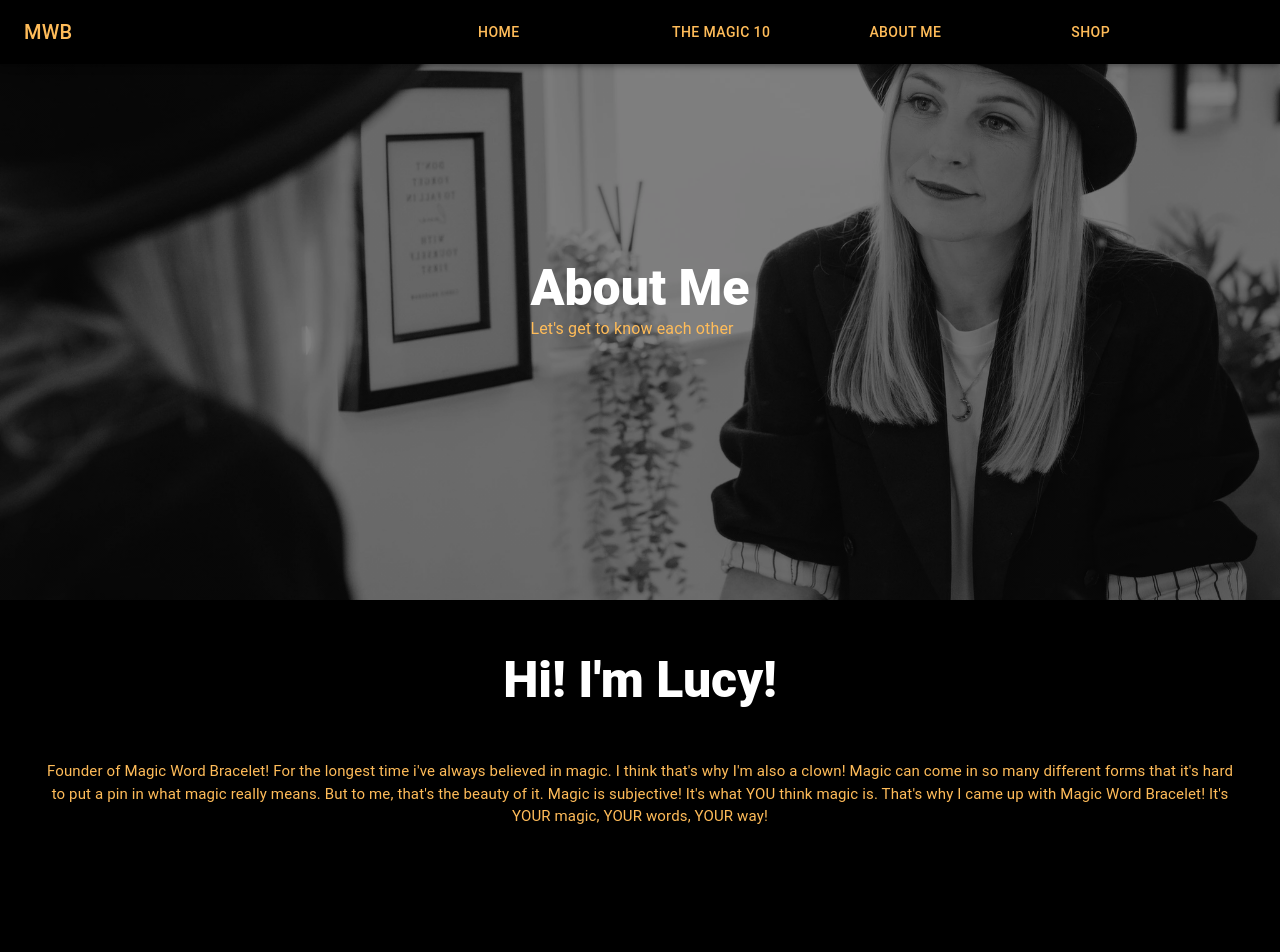
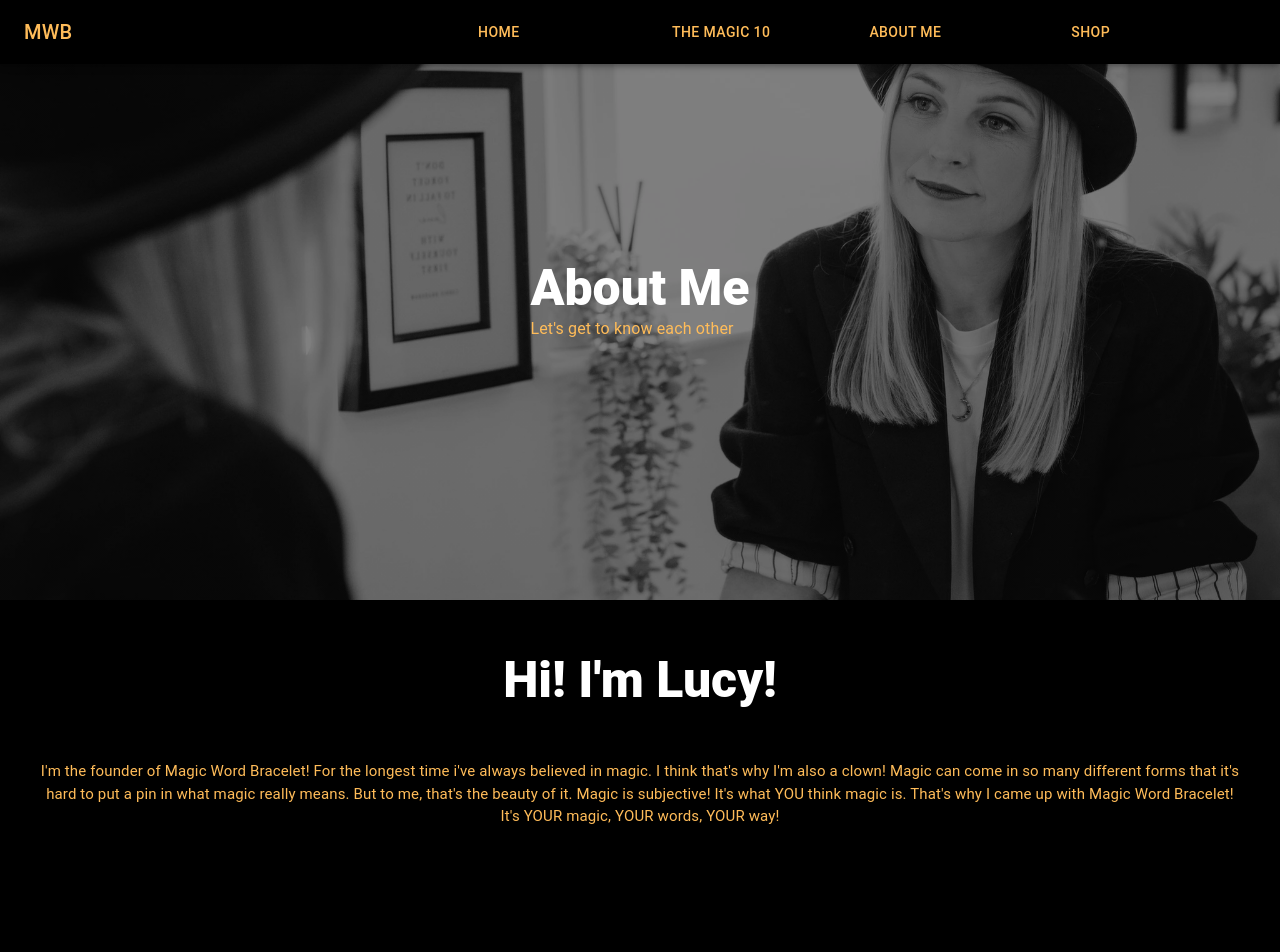
Before and after one commit to SophieGrahamUB/magicwordweb, a Next.js app: page /about in a window 1280 px wide. Shown: the top 952 px of the page. Built offline with nearby package versions, Linux system fonts and the light colour scheme.

Commit message:
Update about.js

```diff
--- a/pages/about.js
+++ b/pages/about.js
@@ -19,7 +19,7 @@ const about = () => {
         <Center>
           <TextMargin
             body={
-              "Founder of Magic Word Bracelet! For the longest time i've always believed in magic. I think that's why I'm also a clown! Magic can come in so many different forms that it's hard to put a pin in what magic really means. But to me, that's the beauty of it. Magic is subjective! It's what YOU think magic is. That's why I came up with Magic Word Bracelet! It's YOUR magic, YOUR words, YOUR way!"
+              "I'm the founder of Magic Word Bracelet! For the longest time i've always believed in magic. I think that's why I'm also a clown! Magic can come in so many different forms that it's hard to put a pin in what magic really means. But to me, that's the beauty of it. Magic is subjective! It's what YOU think magic is. That's why I came up with Magic Word Bracelet! It's YOUR magic, YOUR words, YOUR way!"
             }
           />
         </Center>
```
